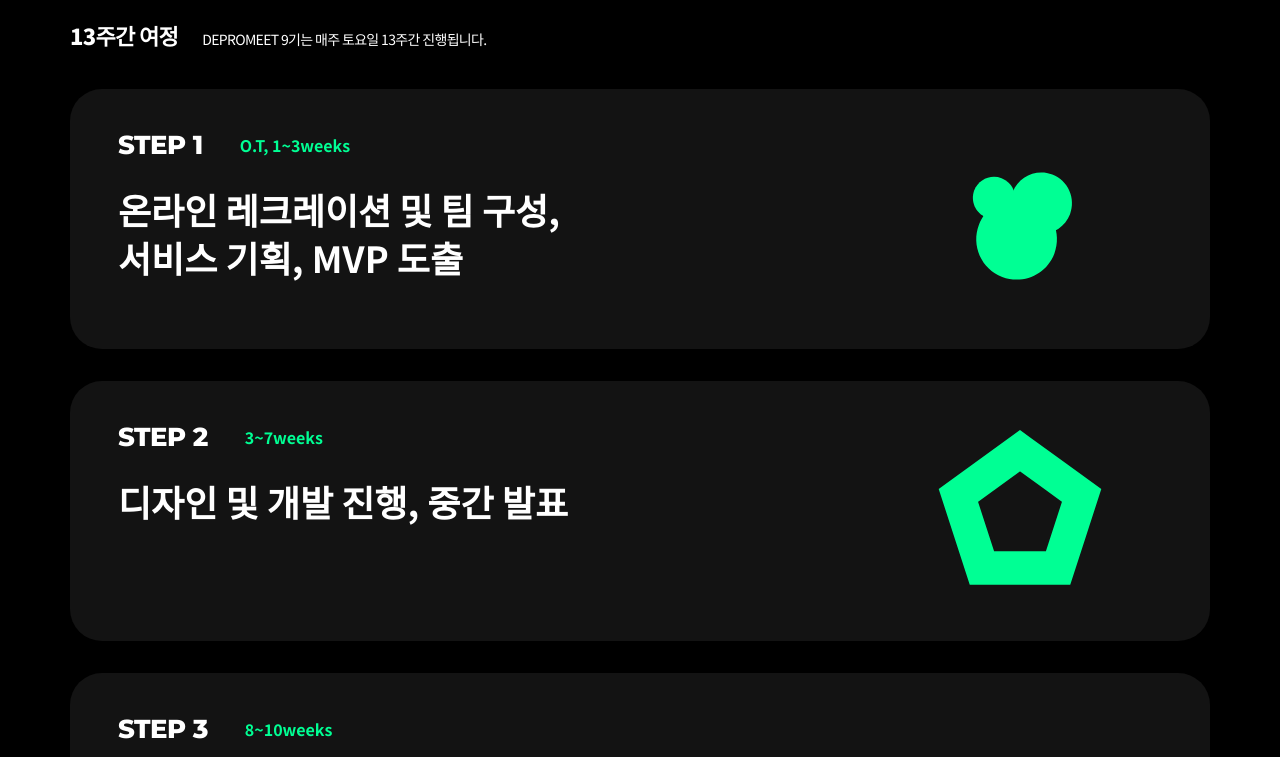
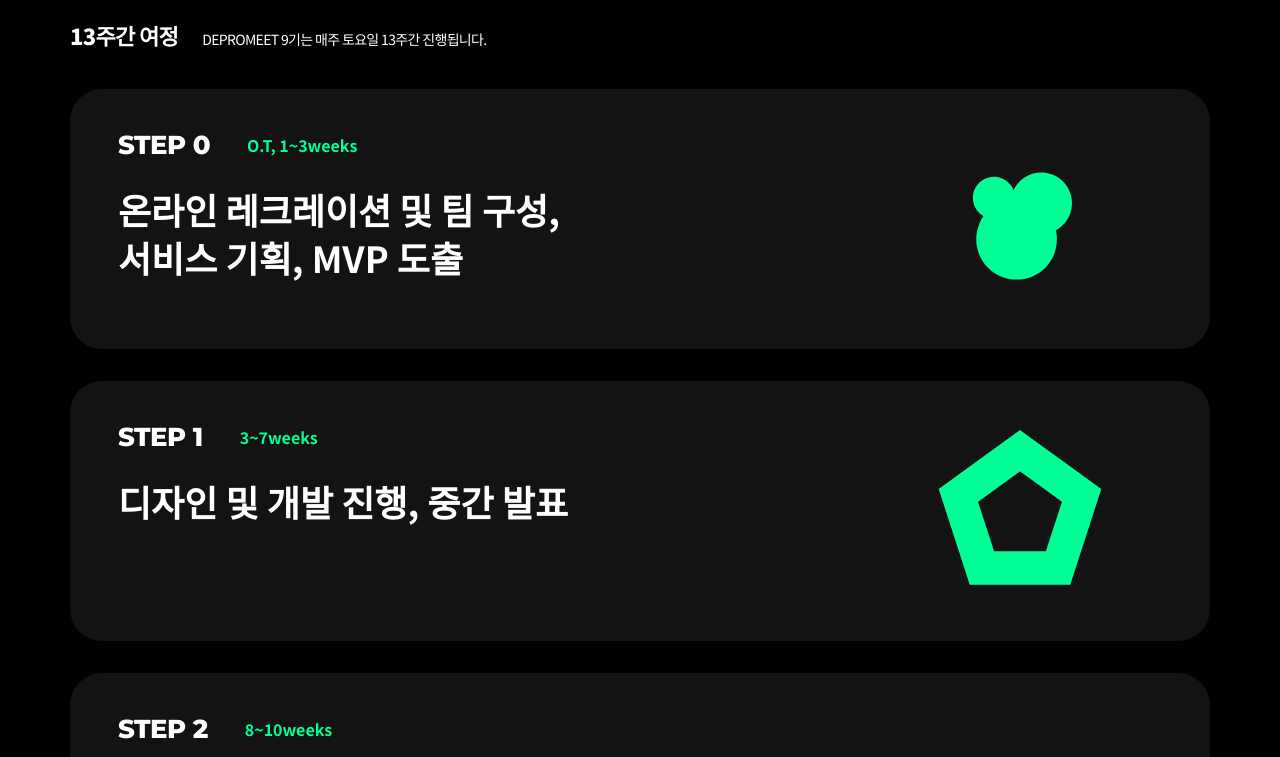
Before and after one commit to depromeet/www.depromeet.com, a Next.js app: page /project in a window 1280 px wide. Shown: the part 1180-1937 px from the top of the page. Built offline with nearby package versions, Linux system fonts and the light colour scheme.

Commit message:
refactor: clean up ScheduleBox code with Context API

```diff
--- a/components/ScheduleBox/Content/index.tsx
+++ b/components/ScheduleBox/Content/index.tsx
@@ -1,17 +1,14 @@
 import styled from 'styled-components';
-import { ReactNode } from 'react';
 import { media } from '../../../styles/theme';
-import StepLottie, { LottieProps } from '../../StepLottie';
+import StepLottie from '../../StepLottie';
 import Description from './Description';
 import Animation from './Animation';
 import Spacer from './Spacer';
+import { useScheuduleData } from '../ScheduleProvider';
 
-type ScheduleBoxContentProps = {
-  desc: ReactNode,
-  lottie: LottieProps,
-} & Partial<{className: string}>;
-
-const Content = ({ className, desc, lottie }: ScheduleBoxContentProps) => (
+const Content = ({ className = '' }) => {
+  const { desc, lottie } = useScheuduleData();
+  return (
     <div className={className}>
       <Description>{desc}</Description>
       <Spacer className="mobile__none" />
@@ -22,6 +19,7 @@ const Content = ({ className, desc, lottie }: ScheduleBoxContentProps) => (
       </Animation>
     </div>
   );
+};
 
 export default styled(Content)`
   display: flex;
--- /dev/null
+++ b/components/ScheduleBox/ScheduleProvider.tsx
@@ -0,0 +1,15 @@
+import React, { ReactNode, useContext } from 'react';
+
+import { LottieProps } from '../StepLottie';
+
+export type ScheduleProps = {
+  duration: string;
+  desc: ReactNode;
+  lottie: LottieProps ;
+  index: number;
+}
+
+const ScheduleContext = React.createContext<ScheduleProps>(null);
+
+export const useScheuduleData = () => useContext(ScheduleContext);
+export const ScheduleProvider = ScheduleContext.Provider;
--- a/components/ScheduleBox/TopBar/index.tsx
+++ b/components/ScheduleBox/TopBar/index.tsx
@@ -1,19 +1,18 @@
 import styled from 'styled-components';
 import { media } from '../../../styles/theme';
+import { useScheuduleData } from '../ScheduleProvider';
 import Period from './Period';
 import Step from './Step';
 
-type ScheduleBoxTopBarProps = {
-  index: number;
-  duration: string;
-} & Partial<{className: string}>;
-
-const TopBar = ({ className, index, duration }: ScheduleBoxTopBarProps) => (
-  <div className={className}>
-    <Step>STEP {index}</Step>
-    <Period>{duration}</Period>
-  </div>
-);
+const TopBar = ({ className = '' }) => {
+  const { duration, index } = useScheuduleData();
+  return (
+    <div className={className}>
+      <Step>STEP {index}</Step>
+      <Period>{duration}</Period>
+    </div>
+  );
+};
 
 export default styled(TopBar)`
   display: flex;
--- a/components/ScheduleBox/index.tsx
+++ b/components/ScheduleBox/index.tsx
@@ -1,22 +1,11 @@
-import { ReactNode } from 'react';
-import { LottieProps } from '../StepLottie';
 import TopBar from './TopBar';
 import Content from './Content';
 import Box from './Box';
 
-interface ScheduleProps {
-  detail: {
-    duration: string;
-    desc: ReactNode;
-    lottie: LottieProps ;
-  };
-  index: number;
-}
-
-const ScheduleBox = ({ detail, index }: ScheduleProps) => (
+const ScheduleBox = () => (
   <Box>
-    <TopBar duration={detail.duration} index={index} />
-    <Content desc={detail.desc} lottie={detail.lottie} />
+    <TopBar />
+    <Content />
   </Box>
 );
 
--- a/pages/project.tsx
+++ b/pages/project.tsx
@@ -10,6 +10,7 @@ import { steps } from '../resources/data/schedule';
 import projectsData from '../resources/data/projects';
 import { media } from '../styles/theme';
 import Projects from '../components/Projects';
+import { ScheduleProvider } from '../components/ScheduleBox/ScheduleProvider';
 
 const Project = () => (
   <div className="no-scroll-bar" style={{ overflow: 'scroll' }}>
@@ -76,8 +77,10 @@ const AllSchedule = () => (
       <span className="title--desc">Depromeet 9기는 매주 토요일 13주간 진행됩니다.</span>
     </Title>
     <Schedules>
-      {steps.map((detail, idx) => (
-        <ScheduleBox detail={detail} key={`steps-${idx + 1}`} index={idx + 1} />
+      {steps.map((detail, index) => (
+        <ScheduleProvider value={{ ...detail, index }}>
+          <ScheduleBox key={`steps-${index + 1}`} />
+        </ScheduleProvider>
       ))}
     </Schedules>
   </ScheduleSection>
```
Lines whose indentation alone changed are shown as unchanged.
